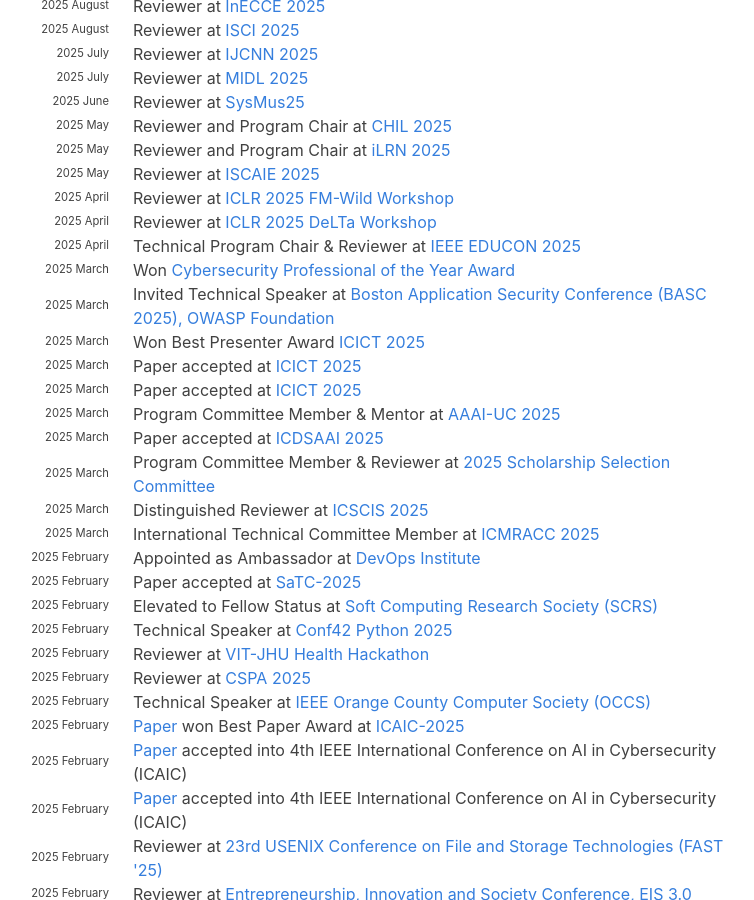
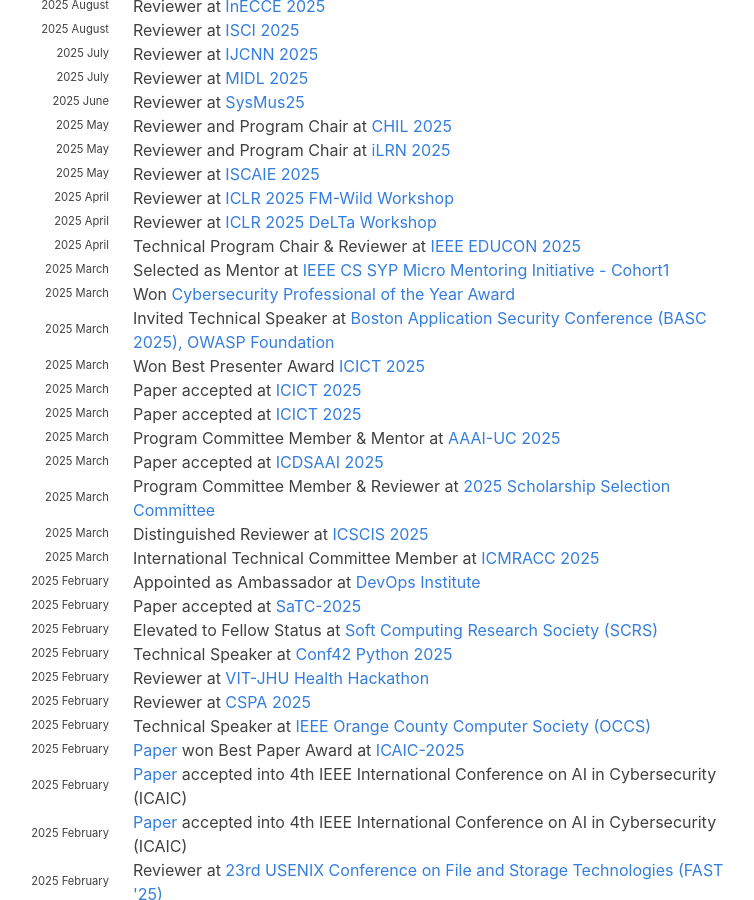
Before and after one commit to hariharanragothaman/hariharanragothaman.github.io, a Jekyll site: the page built from index.md, in a window 1280 px wide and 900 px high, scrolled down 954 px. Shown: the whole window, without its empty margins (199-953 px from the left). Built offline with Jekyll 4.4.1, drawn with Linux system fonts in a browser that asks for light colours; nearby versions of some CDN libraries; some web fonts are replaced.

Commit message:
Polishes and Updates

```diff
--- a/_data/news.yaml
+++ b/_data/news.yaml
@@ -65,6 +65,11 @@
   description: Technical Program Chair & Reviewer at <a href="https://2025.ieee-educon.org/">IEEE EDUCON 2025</a>
 
 #-------------------------------------------- March  ------------------------------------------------------------------------------------------------------------------------------------------------------
+
+- year: 2025
+  year-extra: March
+  description: Selected as Mentor at <a href="https://www.computer.org/communities/micro-mentoring">IEEE CS SYP Micro Mentoring Initiative - Cohort1</a>
+
 - year: 2025
   year-extra: March
   description: Won  <a href="https://cybersecurity-excellence-awards.com/candidates/hariharan-ragothaman-2025/">Cybersecurity Professional of the Year Award</a>
```
